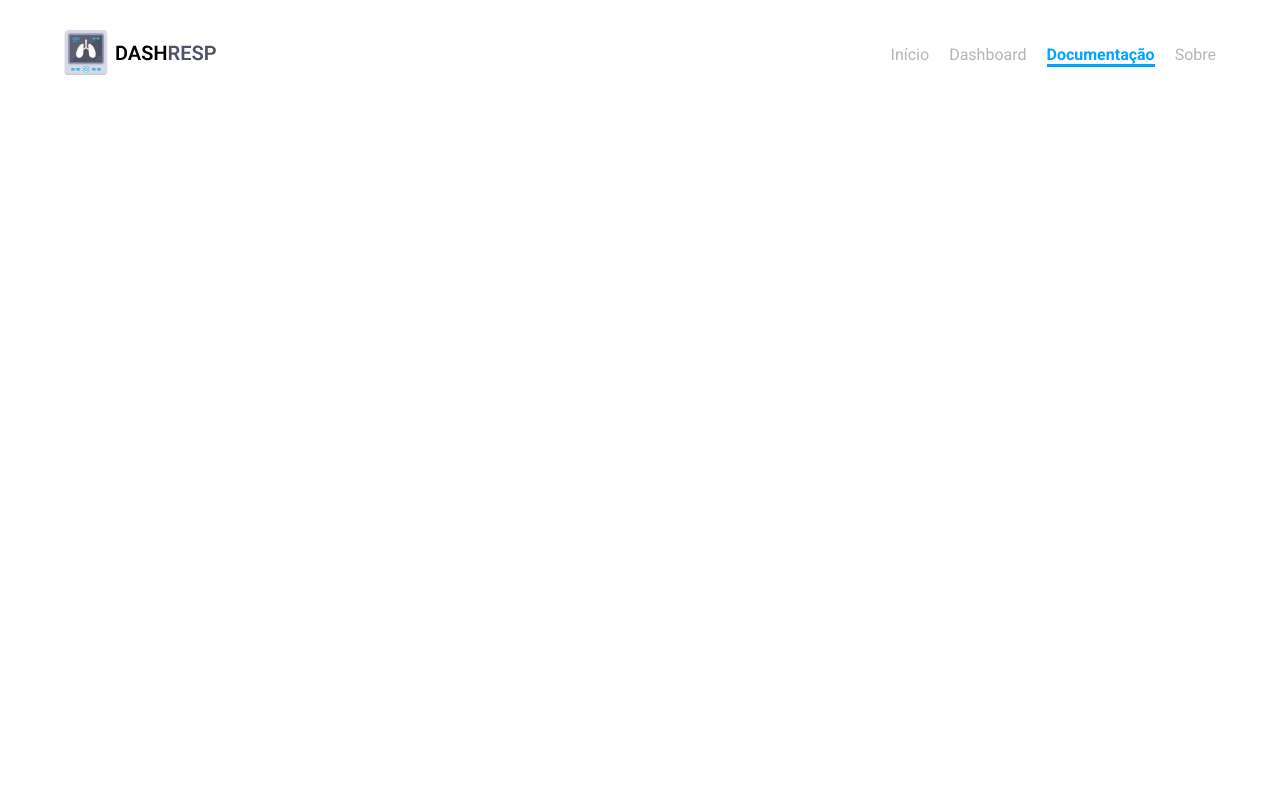
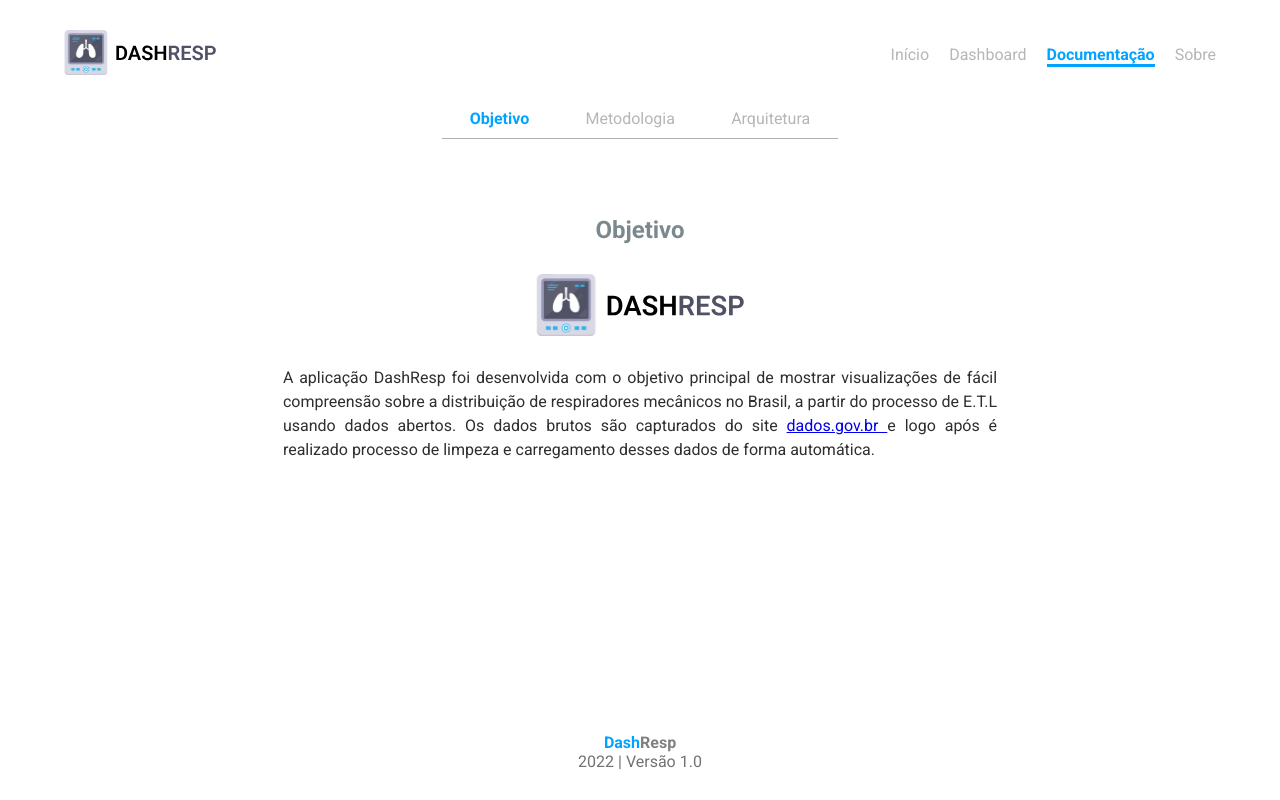
Before and after one commit to josecatanao/DashResp, a React (Create React App) app: page /documentacao in a window 1280 px wide. Built offline with nearby package versions, Linux system fonts and the light colour scheme; what @mongodb-js/charts-embed-dom would draw is missing.

Commit message:
Adicionando footer, documnetação entre outros

```diff
--- /dev/null
+++ b/src/components/footer/index.jsx
@@ -0,0 +1,12 @@
+import "./style.css";
+
+function Footer() {
+    return (
+        <div id="bloco-footer">
+            <h4> <span>Dash</span>Resp</h4>
+            <p>2022 | Versão 1.0</p>
+        </div>
+    )
+}
+
+export default Footer;
--- /dev/null
+++ b/src/components/footer/style.css
@@ -0,0 +1,21 @@
+@import url('https://fonts.googleapis.com/css2?family=Roboto:ital,wght@0,100;0,300;0,400;0,700;1,100;1,300;1,500&display=swap');
+#bloco-footer{
+    width: 100%;
+    text-align: center;
+    bottom: 0;
+    padding: 20px;
+}
+
+#bloco-footer>h4{
+    font-weight: bold;
+    font-family: Roboto;
+    color: grey;
+}
+#bloco-footer>h4>span{
+    color: #00A4FF;
+}
+
+#bloco-footer>p{
+    color: #727272;
+    font-family: Roboto;
+}
--- a/src/pages/Dashboard/index.jsx
+++ b/src/pages/Dashboard/index.jsx
@@ -3,6 +3,7 @@ import Menu from "../../components/menu"
 import ChartsEmbedSDK from "@mongodb-js/charts-embed-dom";
 import { useForm } from 'react-hook-form';
 import { useEffect} from "react";
+import Footer from "../../components/footer"
 
 
 const sdk = new ChartsEmbedSDK({ baseUrl: "https://charts.mongodb.com/charts-project-0-ylbgo" });
@@ -222,7 +223,7 @@ function limparFiltos(){
             <a id="button-limpa-filtra" onClick={limparFiltos}>Limpar Filtros</a>
           </div>
         </form>
-
+        <a id="link-para-baixar" href="https://www.kaggle.com/datasets/josecatano/distribuio-dos-respiradores-mecanicos-no-brasil">Download da base de dados</a>
       </div>
       <div id="bloco-graficos">
         <div id="chart2"></div>
@@ -240,6 +241,7 @@ function limparFiltos(){
         <div id="chart8"></div>
         <div id="chart10"></div>
       </div>
+      <Footer/>
     </div>
   )
 }
--- a/src/pages/Dashboard/style.css
+++ b/src/pages/Dashboard/style.css
@@ -163,3 +163,24 @@
     filter: drop-shadow(0px 4px 4px rgba(0, 164, 255, 0.25));
     border-radius: 10px;
 }
+
+#link-para-baixar{
+    width: 87%;
+    text-align: end;
+    text-decoration: none;
+    font-weight: 600;
+    font-family: Roboto;
+    color: #00A4FF;
+}
+
+#link-para-baixar:hover{
+    color: #266f96;
+}
+
+@media only screen and (max-width: 729px) {
+
+    #link-para-baixar{
+        width: 87%;
+        text-align: center;
+    }
+}
--- a/src/pages/Documentacao/index.jsx
+++ b/src/pages/Documentacao/index.jsx
@@ -1,11 +1,97 @@
 import "./style.css";
 import Menu from "../../components/menu"
+import arquitetura from "../../assets/img/arquitetura.png"
+import { useEffect } from "react";
+import Footer from "../../components/footer"
+
+import DasResp from "../../assets/img/logo.svg"
+
+
 
 function Documentacao() {
+
+  useEffect(() => {
+    const tabs = document.querySelectorAll('[data-tab-target]')
+    const tabContents = document.querySelectorAll('[data-tab-content]')
+    tabs.forEach(tab => {
+      tab.addEventListener('click', () => {
+        const target = document.querySelector(tab.dataset.tabTarget)
+        tabContents.forEach(tabContent => {
+          tabContent.classList.remove('active')
+        })
+        tabs.forEach(tab => {
+          tab.classList.remove('active')
+        })
+        tab.classList.add('active')
+        target.classList.add('active')
+      })
+    })
+  })
+
+
+
   return (
-        <div>
-            <Menu/>
+    <div>
+      <Menu />
+
+    <div id="corpo-projeto">
+      <ul className="tabs">
+        <li data-tab-target="#Objetivo" className="active tab">Objetivo</li>
+        <li data-tab-target="#Metodologia" className="tab">Metodologia</li>
+        <li data-tab-target="#Arquitetura" className="tab">Arquitetura</li>
+      </ul>
+
+      <div className="tab-content">
+        <div id="Objetivo" data-tab-content className="active">
+          <h1>Objetivo</h1>
+          <img src={DasResp} alt="" />
+          <p>A aplicação DashResp foi desenvolvida com o objetivo principal de mostrar visualizações
+            de fácil compreensão sobre a distribuição de respiradores mecânicos no Brasil,
+            a partir do processo de E.T.L usando dados abertos. Os dados brutos são capturados do site <a href="https://dados.gov.br/dataset/distribuicao-de-respiradores">dados.gov.br </a>
+            e logo após é realizado processo de limpeza e carregamento desses dados de forma automática.  </p>
         </div>
+        <div id="Metodologia" data-tab-content>
+          <h1>Metodologia</h1>
+          <p>Esse projeto abordou a metodologia de pesquisa exploratória e aplicada,
+            por buscar familiarizar com um problema específico buscando padrões e aplicando um estudo a partir da pesquisa,
+            com o intuito de gerar um resultado trasformados em graficos e cards, que nesse contexto é a aplicação DashResp.</p>
+        </div>
+        <div id="Arquitetura" data-tab-content>
+          <h1>Arquitetura da aplicação DashResp</h1>
+          <img src={arquitetura} alt="Arquitetura" />
+
+          <p>Nota-se na imagem acima que cada elemento possui um fluxo próprio.
+            O site dados.gov.br serve apenas para disponibilizar o arquivo CSV por meio de um link.
+            Assim que uma URL específica é aberta, é por meio dessa URL que a automação consegue capturar o arquivo CSV.</p>
+
+          <p>A automação captura por meio da URL o arquivo CSV. Em seguida,
+            transforma o arquivo capturado de CSV para JSON. Depois dessa transformação de formato,
+            inicia-se o processo de limpeza de dados no arquivo JSON, eliminando todos os tipos de ruídos percebidos na análise dos dados,
+            como aspas duplicadas, números sem formatação válida, datas em formatos inválidos, caracteres inconsistentes, entre outros.
+            Depois da automação realizar a limpeza, ela envia todos os dados em JSON para o MongoDB Atlas.
+          </p>
+
+          <p>
+            Seguindo o fluxo, o MongoDB Atlas recebe esses dados em JSON e armazena em um database em forma de collection.
+            Internamente, o MongoDB Atlas disponibiliza uma ferramenta conhecida como MongoCharts,
+            essa ferramenta facilita a criação ddo DashBoard com os dados das collections de forma fácil e performática.
+            Depois do processo de criação dos gráficos, o Dashboard é salvo, e é disponibilizado um SDK de incorporação,
+            onde é possível com esse SDK realizar ajustes e filtros nos gráficos por meio de uma aplicação externa.
+          </p>
+
+          <p>
+            Com o SDK disponibilizado pelo mongo Chart a aplicação DashResp se comunica com o SDK de uma forma segura por meio de um ID único da aplicação DashResp e um Id único de gráfico.
+            Com essas duas informações é possível que o código da aplicação DashResp renderize os gráficos na aplicação e realize filtros nas diversas formas de visualização, como, por exemplo, em gráficos.
+          </p>
+
+        </div>
+
+      </div>
+
+      <Footer/>
+      </div>
+    </div>
+
   )
 }
 
--- a/src/pages/Documentacao/style.css
+++ b/src/pages/Documentacao/style.css
@@ -0,0 +1,159 @@
+@import url('https://fonts.googleapis.com/css2?family=Roboto:ital,wght@0,100;0,300;0,400;0,700;1,100;1,300;1,500&display=swap');
+
+
+#corpo-projeto{
+  display: flex;
+    flex-direction: column;
+    height: 89vh;
+    justify-content: space-between;
+}
+
+[data-tab-content] {
+  display: none;
+}
+
+.active[data-tab-content] {
+  display: block;
+}
+
+body {
+  padding: 0;
+  margin: 0;
+}
+
+.tabs {
+  width: 31%;
+  margin: 20px auto;
+  display: flex;
+  justify-content: space-around;
+  list-style-type: none;
+  border-bottom: 1px solid rgb(175, 175, 175);
+}
+
+.tab {
+  font-family: Roboto;
+  color: #B6B6B6;
+  cursor: pointer;
+  padding: 10px;
+}
+
+.tab.active {
+  color: #00A4FF;
+  font-weight: bold;
+}
+
+.tab:hover {
+  color: #00A4FF;
+  font-weight: bold;
+}
+
+.tab-content {
+  width: 90%;
+  margin: 0 auto;
+  margin-bottom: 60px;
+}
+
+#Objetivo{
+  margin-top: -147px;
+}
+
+#Metodologia{
+  margin-top: -223px;
+}
+
+#Objetivo>h1{
+  font-family: Roboto;
+  color: #7b888e;
+  font-size: 24px;
+  text-align: center;
+  margin-top: 30px;
+  margin-bottom: 11px;
+}
+
+#Objetivo>img {
+  width: 18%;
+  margin: 30px auto;
+  display: block;
+}
+
+#Objetivo>p{
+  width: 62%;
+  font-family: Roboto;
+  text-align: justify;
+  color: #2e2e2e;
+  margin: 17px auto;
+  line-height: 24px;
+}
+
+
+#Metodologia>h1{
+  font-family: Roboto;
+  color: #7b888e;
+  font-size: 24px;
+  text-align: center;
+  margin-top: 30px;
+  margin-bottom: 11px;
+}
+
+#Metodologia>p{
+  width: 62%;
+  font-family: Roboto;
+  text-align: justify;
+  color: #2e2e2e;
+  margin: 17px auto;
+  line-height: 24px;
+}
+
+
+
+#Arquitetura>h1{
+    font-family: Roboto;
+    color: #7b888e;
+    font-size: 24px;
+    text-align: center;
+    margin-top: 30px;
+    margin-bottom: 11px;
+}
+
+#Arquitetura>img {
+  width: 65%;
+  margin: 0 auto;
+  display: block;
+}
+#Arquitetura>p{
+  width: 71%;
+  font-family: Roboto;
+  text-align: justify;
+  color: #2e2e2e;
+  margin: 17px auto;
+  line-height: 24px;
+}
+
+@media only screen and (max-width: 729px) {
+
+  #Objetivo{
+    margin-top: -11%;
+  }
+
+  #Metodologia{
+    margin-top: -36%;
+  }
+
+  #Arquitetura>p{
+    width: 100%;
+  }
+  #Metodologia>p{
+   width: 100%;
+  }
+  #Objetivo>p{
+    width: 100%;
+  }
+  #Objetivo>img {
+    width: 40%;
+    margin: 30px auto;
+    display: block;
+  }
+
+
+
+}
--- a/src/pages/Inicio/index.jsx
+++ b/src/pages/Inicio/index.jsx
@@ -18,7 +18,7 @@ function Inicio() {
         </div>
       </div>
       <div id="footer">
-        <p>DashResp. IFPB 2022</p>
+        <p>DashResp. 2022 Versão 1.0</p>
       </div>
     </div>
   )
--- a/src/pages/Sobre/style.css
+++ b/src/pages/Sobre/style.css
@@ -24,7 +24,7 @@
 
     #bloco-sobre{
         width: 100%;
-        height: 100vh;
+        height: 80vh;
         justify-content: left;
     }
     #bloco-sobre>img{
```
Also changed, not shown: src/pages/Sobre/index.jsx (+9 -1 lines), src/assets/img/arquitetura.png (added).
